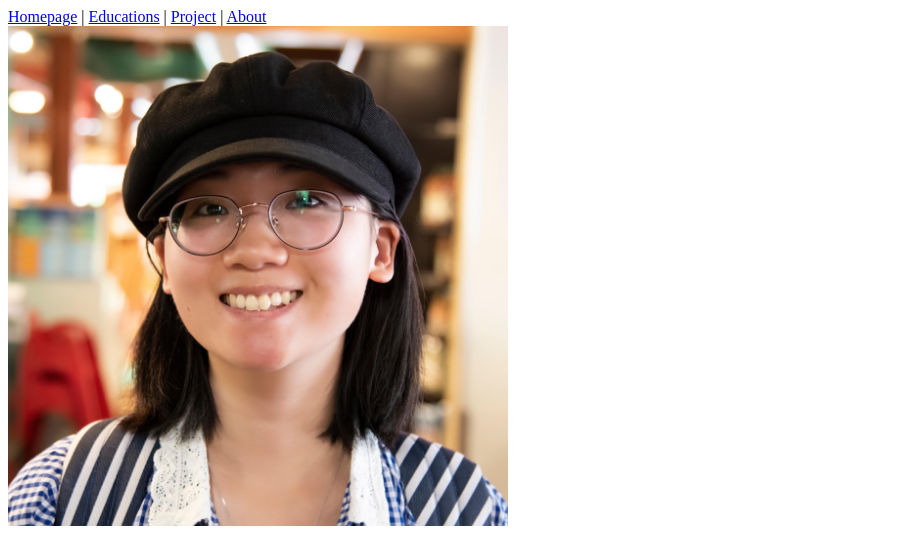
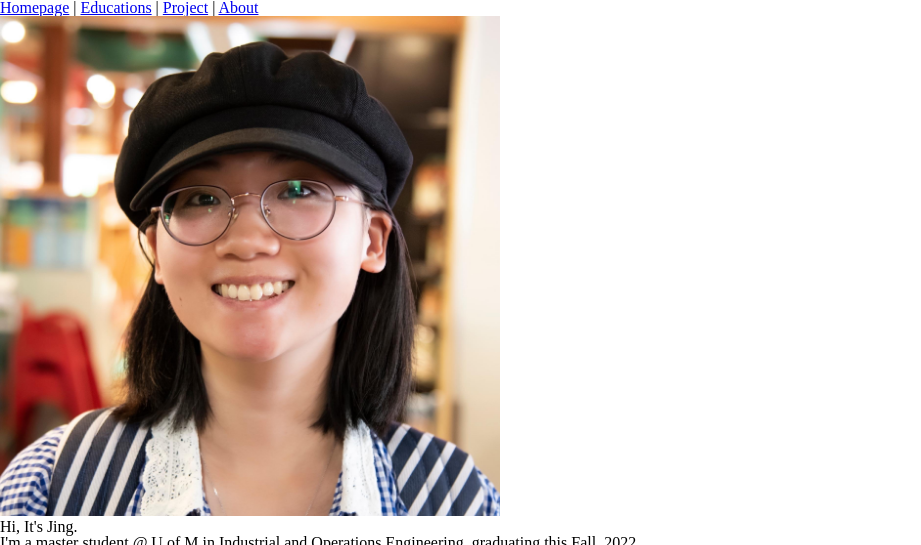
Before and after one commit to jingtianna/portfolio-content, a plain HTML site: page index.html in a window 1280 px wide. Shown: the top 545 px of the page, without its empty margins (0-921 px from the left). Drawn offline with Linux system fonts and the light colour scheme; files that its build step writes are made by us from their sources.

Commit message:
Update index.html

```diff
--- a/index.html
+++ b/index.html
@@ -4,7 +4,8 @@
 <head>
     <title>homepage</title>
     <link rel="icon" href="image/favi.ico">
-    <link href='style.css' rel='stylesheet'>
+    <link rel="stylesheet" href="css/html5reset.css">
+    <link rel="stylesheet" href="css/style.css">
 </head>
 
 <body>
```
